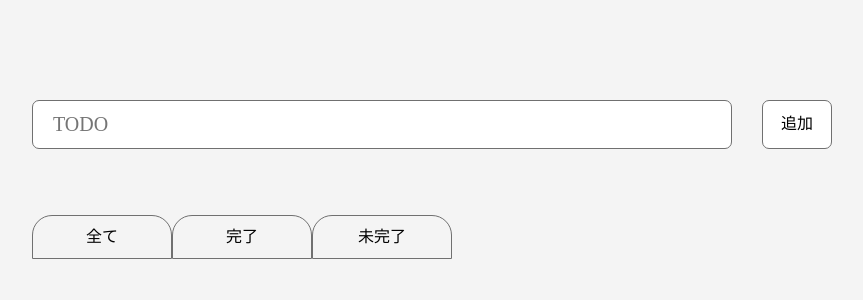
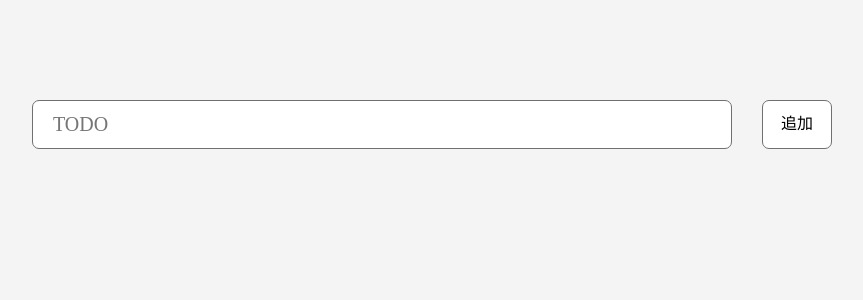
Before and after one commit to hiromichi-hayashi/next-todo, a Next.js app: page /componets/TodoContents in a window 1280 px wide. Shown: the top 300 px of the page, without its empty margins (208-1071 px from the left). Built offline with nearby package versions, Linux system fonts and the light colour scheme.

Commit message:
コンポーネントを

```diff
--- a/pages/componets/TodoContents.tsx
+++ b/pages/componets/TodoContents.tsx
@@ -2,7 +2,7 @@ import { useState } from "react";
 import Form from "./Form";
 import styles from "../../styles/sass/style.module.scss";
 
-const TextForm = () => {
+const TextContents = () => {
 	const [todos, setTodos] = useState([]);
 	const [todoStatus, setTodoStatus] = useState("");
 
@@ -46,22 +46,32 @@ const TextForm = () => {
 			<div className={styles.main_contents}>
 				<div className={styles.main_contents_tabs}>
 					{todoProcess.map((status) => {
-						return <button className={`${styles.main_contents_tabs_tab} + ${todoStatus === status && styles.is_active}`} onClick={() => setTodoStatus(status)}>{status}</button>
+						return (
+							<button className={`${styles.main_contents_tabs_tab}${todoStatus === status && styles.is_active}`}
+								onClick={() => setTodoStatus(status)}>
+									{status}
+							</button>
+						)
 					})}
 				</div>
 				{filterTodos().map((value, index) => {
 					return (
 						<li className={styles.main_contents_list_item} key={index.toString()}>
-							<p className={`${styles.main_contents_list_item_ttl} + ${value.status && styles.is_done_item_ttl}`}>{value.todo}</p>
-							<button className={`${styles.main_contents_list_item_button} + ${value.status && styles.is_done_item_button}`} onClick={() => isTodoChangeStatus(value.id)}>
+							<p className=
+								{`${styles.main_contents_list_item_ttl}${value.status && styles.is_done_item_ttl}`}>
+									{value.todo}
+							</p>
+							<button
+								className={`${styles.main_contents_list_item_button}${value.status && styles.is_done_item_button}`}
+									onClick={() => isTodoChangeStatus(value.id)}>
 								完了
 							</button>
 						</li>
-					)
+						)
 				})}
 			</div>
 		</main>
 	);
 };
 
-export default TextForm;
+export default TextContents;
```
